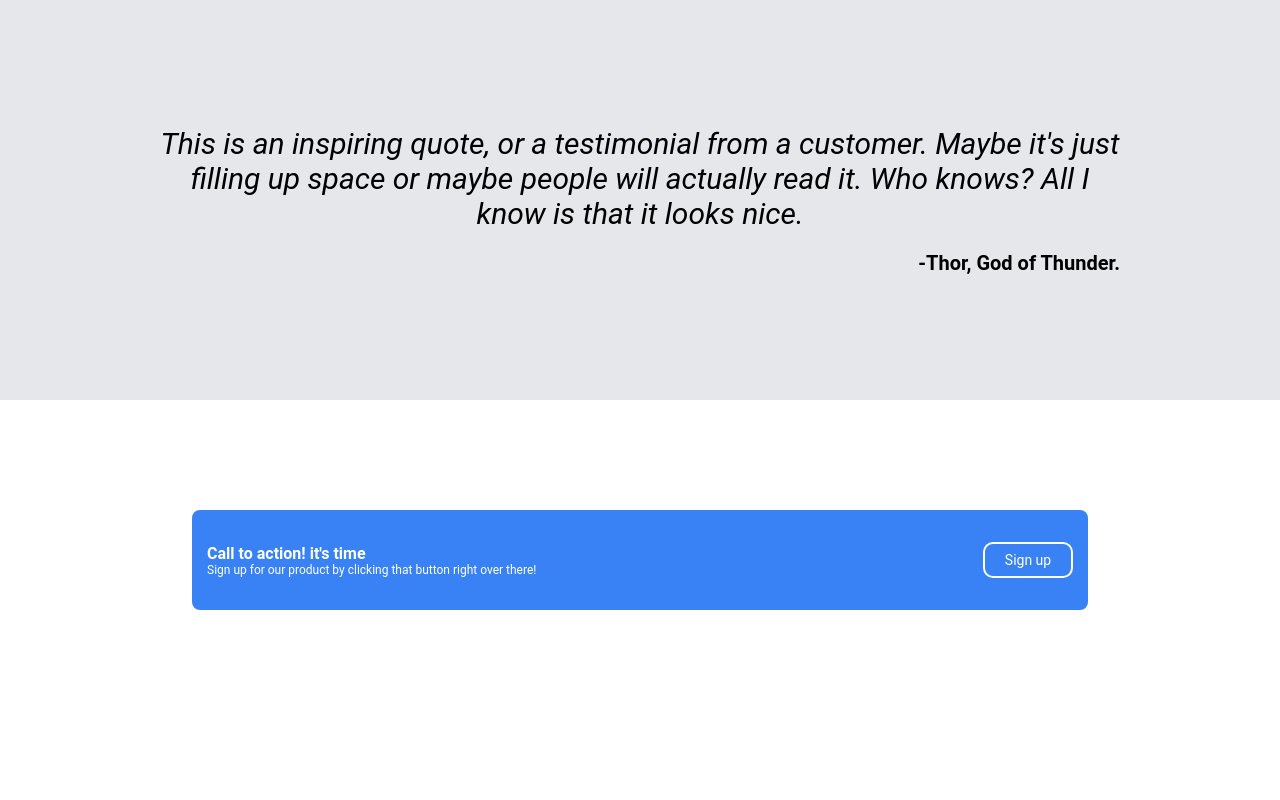
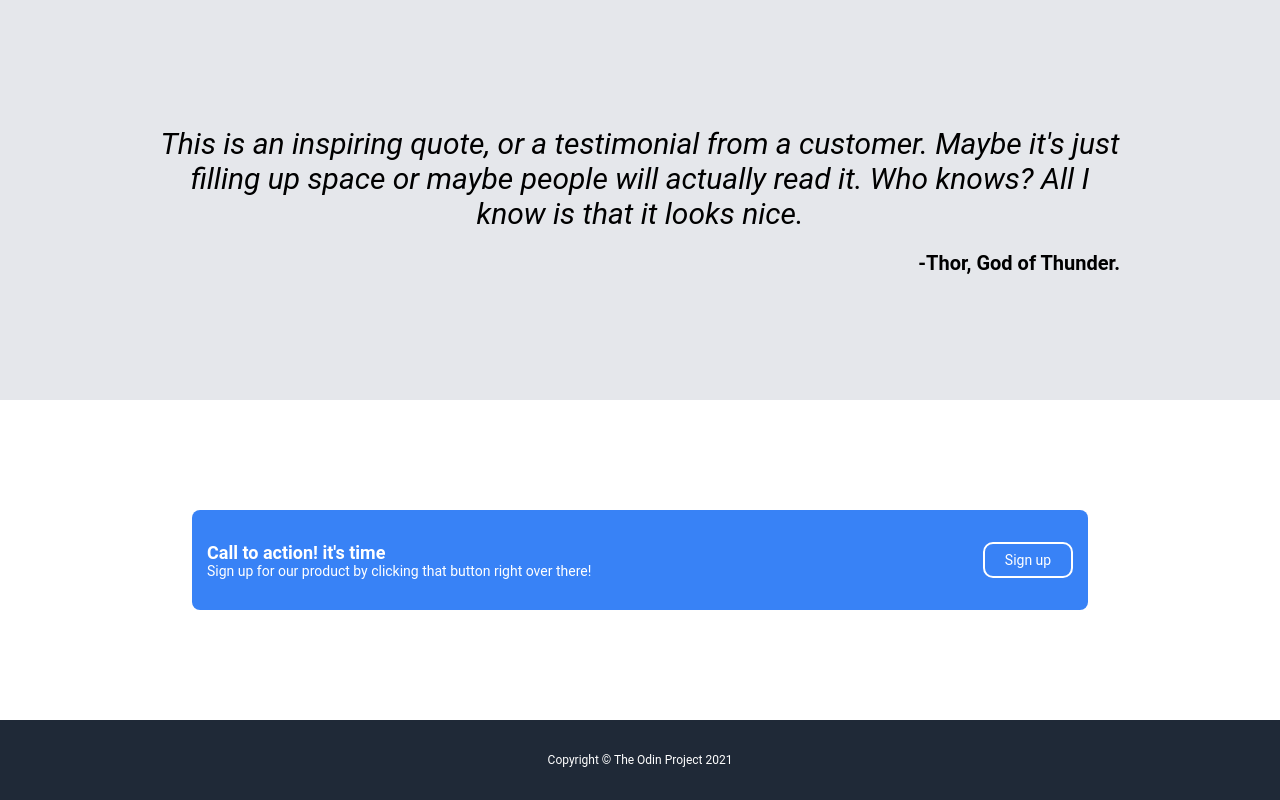
Before and after one commit to W-seidu/Landing-Page, a plain HTML site: page index.html in a window 1280 px wide. Shown: the part 1060-1860 px from the top of the page. Before the commit the page ends 1780 px from the top, so only its background shows below. Drawn offline with Linux system fonts and the light colour scheme.

Commit message:
Build footer section

```diff
--- a/index.html
+++ b/index.html
@@ -72,5 +72,8 @@
             <div class="cta-button">Sign up</div>
         </div>
     </div>
+    <div class="footer">
+        <p class="text">Copyright © The Odin Project 2021</p>
+    </div>
 </body>
 </html>
--- a/styles.css
+++ b/styles.css
@@ -4,6 +4,7 @@
     box-sizing: border-box;
     --text-color-one: #F9FAF8;
     --button-color: #3882F6;
+    --main-bg-color: #1F2937;
 }
 
 body {
@@ -16,7 +17,7 @@ body {
     display: flex;
     flex-direction: column;
     gap: 30px;
-    background-color: #1F2937;
+    background-color: var(--main-bg-color);
     min-height: 70vh;
     color: white;
 }
@@ -181,11 +182,11 @@ body {
 
 .cta-texts .bold {
     font-weight: bold;
-    font-size: 16px;
+    font-size: 18px;
 }
 
 .cta-texts .small {
-    font-size: 12px;
+    font-size: 14px;
 }
 
 .cta-button {
@@ -199,3 +200,18 @@ body {
     text-align: center;
     font-size: 14px;
 }
+
+/* Footer section */
+
+.footer {
+    background-color: var(--main-bg-color);
+    min-height: 10vh;
+    display: flex;
+    justify-content: center;
+    align-items: center;
+}
+
+.footer .text {
+    font-size: 12px;
+    color: white;
+}
```
